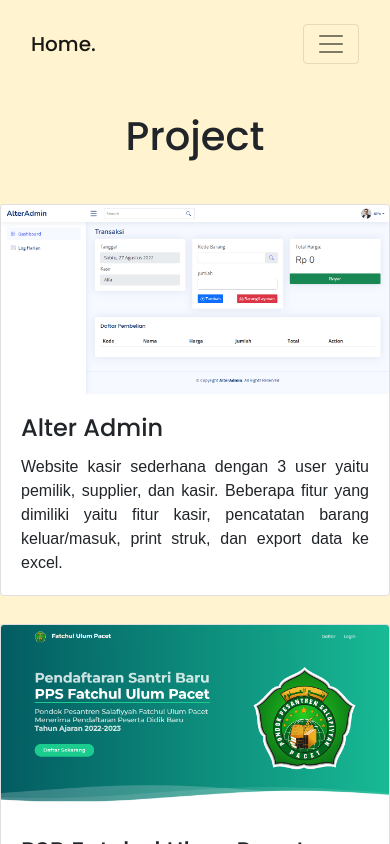
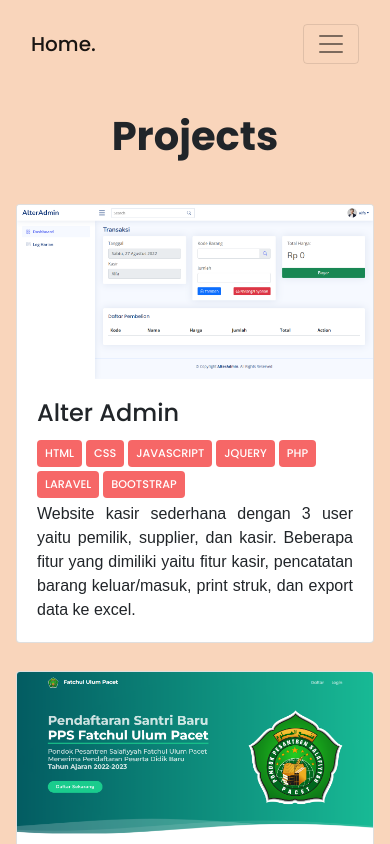
Before and after one commit to albertdimasa/my-portofolio, a Nuxt app: page /projects in a window 390 px wide. Shown: the top 844 px of the page. Built offline with nearby package versions, Linux system fonts and the light colour scheme.

Commit message:
😁 Change theme color 👾 Add tech stack

```diff
--- a/components/Project.vue
+++ b/components/Project.vue
@@ -7,10 +7,15 @@
     tag="article"
     class="mb-2 project-card"
   >
+    <TechStack
+      v-for="(techstack, index) in project.tech_stack"
+      :key="techstack.id"
+      :techstack="techstack"
+      :index="index"
+    />
     <b-card-text class="text-description text-justify">
       {{ project.description }}
     </b-card-text>
-
     <b-button
       v-if="project.link_demo"
       :href="project.link_demo"
--- /dev/null
+++ b/components/TechStack.vue
@@ -0,0 +1,20 @@
+<template>
+  <b-badge id="item-tech" class="mr-1 mb-1 font-weight-normal p-2">{{
+    techstack
+  }}</b-badge>
+</template>
+
+<script>
+export default {
+  name: 'TechStackItem',
+  props: ['techstack'],
+}
+</script>
+
+<style scoped>
+#item-tech {
+  background-color: #f66767;
+  text-transform: uppercase;
+  font-size: 0.7rem;
+}
+</style>
--- a/layouts/default.vue
+++ b/layouts/default.vue
@@ -16,7 +16,7 @@
 
 <style>
 body {
-  background-color: #fff4cf;
+  background-color: #f9d5bb;
   min-height: 100vh;
   width: 100%;
   font-family: 'Poppins', 'Inter', sans-serif;
--- a/pages/about.vue
+++ b/pages/about.vue
@@ -1,6 +1,6 @@
 <template>
-  <div class="px-5">
-    <h1 class="text-center pb-3">About</h1>
+  <div class="px-md-5">
+    <h1 class="text-center pb-3 font-weight-bold">About</h1>
     <div class="mx-md-5 text-justify content">
       <p>
         Salam kenal👋 Aku Albert, seorang <i>fresh graduate</i> dari prodi
@@ -47,4 +47,16 @@
   padding: 0 5rem;
   line-height: 1.7;
 }
+
+@media only screen and (max-width: 990px) {
+  .content {
+    padding: 0 0.5rem;
+  }
+}
+
+@media only screen and (max-width: 767px) {
+  .content {
+    padding: 0 1.5rem;
+  }
+}
 </style>
--- a/pages/projects.vue
+++ b/pages/projects.vue
@@ -1,8 +1,7 @@
 <template>
-  <div>
-    <h1 class="text-center pb-3">Project</h1>
+  <div class="px-3">
+    <h1 class="text-center pb-3 font-weight-bold">Projects</h1>
     <b-row class="d-flex justify-content-around">
-      <!-- Card Biasa Aja deh -->
       <Project
         v-for="(project, index) in projects"
         :key="project.id"
@@ -26,6 +25,15 @@
           description:
             'Website kasir sederhana dengan 3 user yaitu pemilik, supplier, dan kasir. Beberapa fitur yang dimiliki yaitu fitur kasir, pencatatan barang keluar/masuk, print struk, dan export data ke excel.',
           link: '',
+          tech_stack: [
+            'html',
+            'css',
+            'javascript',
+            'jquery',
+            'php',
+            'laravel',
+            'bootstrap',
+          ],
         },
         {
           id: 2,
@@ -35,6 +43,15 @@
             'Website digunakan untuk pendaftaran santri baru dengan 2 user yaitu santri baru dan admin. Beberapa fitur yang dimiliki pendaftaran santri (CRUD) dan pembuatan surat keputusan daftar ulang berupa pdf.',
           link_demo: '//psb.fatchululumpacet.net',
           link_github: '',
+          tech_stack: [
+            'html',
+            'css',
+            'javascript',
+            'jquery',
+            'php',
+            'laravel',
+            'bootstrap',
+          ],
         },
         {
           id: 3,
@@ -44,6 +61,16 @@
             'Website yang dibuat ketika mengikuti studi independen kampus merdeka tahun 2022 yang memiliki beberapa fitur yaitu autentikasi, pinjam-meminjam buku, dan mengelola buku.',
           link_demo: '//miniproject-albert.netlify.app/',
           link_github: '//github.com/albertdimasa/mini-project',
+          tech_stack: [
+            'html',
+            'css',
+            'javascript',
+            'bootstrap-vue',
+            'vuejs',
+            'hasura',
+            'graphql',
+            'nuxtjs',
+          ],
         },
       ],
     }
```
Also changed, not shown: 1 other file (tests, documents, lock files or other folders).
